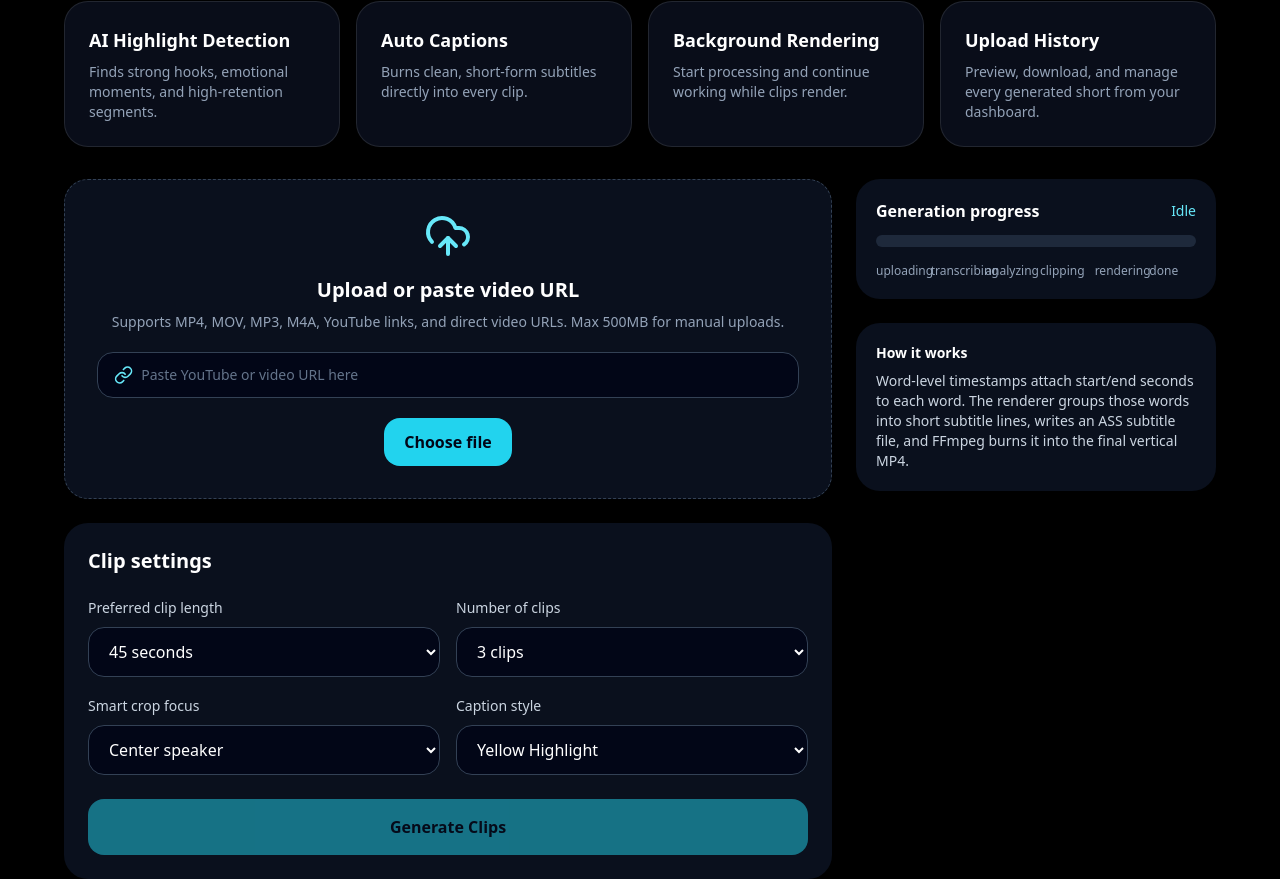
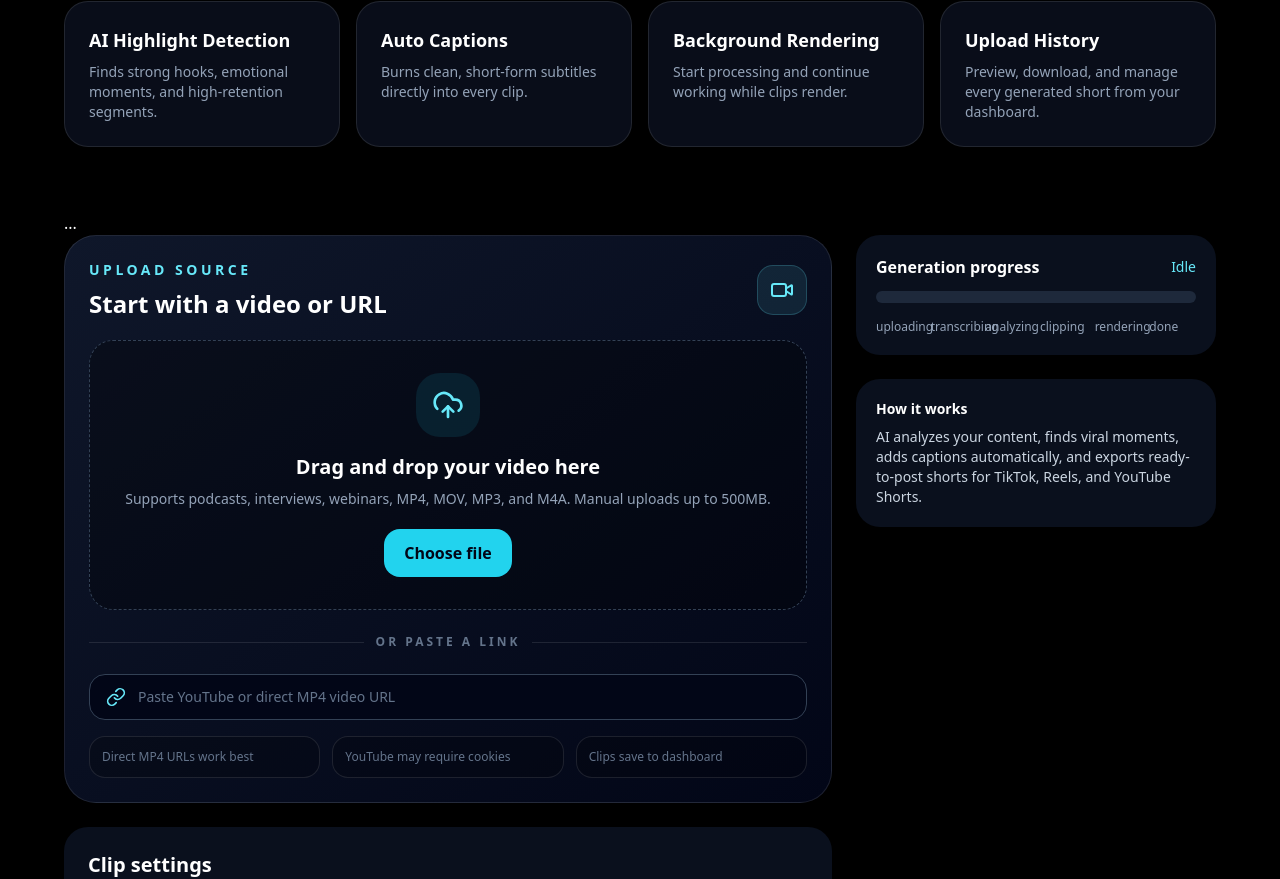
Before and after one commit to balasaijuttuga04/my-ai-podcast-clipper, a Next.js app: page / in a window 1280 px wide. Shown: the part 649-1528 px from the top of the page. Built offline with nearby package versions, Linux system fonts and the light colour scheme.

Commit message:
add trusted creators section

```diff
--- a/app/page.tsx
+++ b/app/page.tsx
@@ -356,6 +356,9 @@ export default function HomePage() {
             </div>
           ))}
         </section>
+        <section className="mt-16">
+          ...
+          </section>
 
         <div id="upload-section" className="grid gap-6 lg:grid-cols-[1fr_360px]">
           <div className="space-y-6">
@@ -465,10 +468,10 @@ export default function HomePage() {
               <p className="font-semibold text-white">How it works</p>
 
               <p className="mt-2">
-                Word-level timestamps attach start/end seconds to each word. The
-                renderer groups those words into short subtitle lines, writes an
-                ASS subtitle file, and FFmpeg burns it into the final vertical
-                MP4.
+                AI analyzes your content, finds viral moments,
+                adds captions automatically,
+                and exports ready-to-post shorts for TikTok, Reels,
+                and YouTube Shorts.
               </p>
             </div>
           </aside>
--- a/components/Uploader.tsx
+++ b/components/Uploader.tsx
@@ -1,6 +1,6 @@
 "use client";
 
-import { Link, UploadCloud, X } from "lucide-react";
+import { Link, UploadCloud, Video, X } from "lucide-react";
 import { useCallback, useState } from "react";
 
 type Props = {
@@ -60,6 +60,22 @@ export default function Uploader({
   };
 
   return (
+    <div className="rounded-[2rem] border border-white/10 bg-gradient-to-br from-slate-900 to-slate-950 p-6 shadow-2xl">
+      <div className="mb-5 flex items-center justify-between gap-4">
+        <div>
+          <p className="text-sm font-semibold uppercase tracking-[0.25em] text-cyan-300">
+            Upload Source
+          </p>
+          <h2 className="mt-2 text-2xl font-bold text-white">
+            Start with a video or URL
+          </h2>
+        </div>
+
+        <div className="hidden rounded-2xl border border-cyan-300/20 bg-cyan-300/10 p-3 text-cyan-300 sm:block">
+          <Video className="h-6 w-6" />
+        </div>
+      </div>
+
       <div
         onDragOver={(e) => {
           e.preventDefault();
@@ -74,35 +90,24 @@ export default function Uploader({
         className={`rounded-3xl border border-dashed p-8 text-center transition ${
           dragging
             ? "border-cyan-300 bg-cyan-300/10"
-          : "border-slate-700 bg-slate-900/70"
+            : "border-slate-700 bg-black/30 hover:border-slate-500"
         }`}
       >
-      <UploadCloud className="mx-auto mb-4 h-12 w-12 text-cyan-300" />
+        <div className="mx-auto mb-4 flex h-16 w-16 items-center justify-center rounded-3xl bg-cyan-400/10 text-cyan-300">
+          <UploadCloud className="h-8 w-8" />
+        </div>
 
-      <h2 className="text-xl font-semibold">Upload or paste video URL</h2>
+        <h3 className="text-xl font-semibold text-white">
+          Drag and drop your video here
+        </h3>
 
         <p className="mt-2 text-sm text-slate-400">
-        Supports MP4, MOV, MP3, M4A, YouTube links, and direct video URLs. Max {MAX_UPLOAD_MB}MB for manual uploads.
+          Supports podcasts, interviews, webinars, MP4, MOV, MP3, and M4A. Manual uploads up to{" "}
+          {MAX_UPLOAD_MB}MB.
         </p>
 
-      <div className="mt-5">
-        <div className="flex items-center gap-2 rounded-2xl border border-slate-700 bg-slate-950 px-4 py-3">
-          <Link className="h-5 w-5 text-cyan-300" />
-          <input
-            value={videoUrl}
-            onChange={(e) => {
-              setFile(null);
-              setVideoUrl(e.target.value);
-              setError("");
-            }}
-            placeholder="Paste YouTube or video URL here"
-            className="w-full bg-transparent text-sm outline-none placeholder:text-slate-500"
-          />
-        </div>
-      </div>
-
         {!file ? (
-        <label className="mt-5 inline-block cursor-pointer rounded-2xl bg-cyan-400 px-5 py-3 font-semibold text-slate-950 hover:bg-cyan-300">
+          <label className="mt-5 inline-flex cursor-pointer items-center justify-center rounded-2xl bg-cyan-400 px-5 py-3 font-bold text-slate-950 transition hover:bg-cyan-300">
             Choose file
             <input
               type="file"
@@ -112,31 +117,71 @@ export default function Uploader({
             />
           </label>
         ) : (
-        <div className="mt-5 flex items-center justify-between gap-4 rounded-2xl bg-slate-950 p-4 text-left">
-          <div>
-            <p className="font-semibold">{file.name}</p>
+          <div className="mt-5 flex items-center justify-between gap-4 rounded-2xl border border-white/10 bg-slate-950 p-4 text-left">
+            <div className="min-w-0">
+              <p className="truncate font-semibold text-white">{file.name}</p>
               <p className="text-sm text-slate-400">
-              {(file.size / 1024 / 1024).toFixed(2)} MB
+                {(file.size / 1024 / 1024).toFixed(2)} MB selected
               </p>
             </div>
 
             <button
               onClick={() => setFile(null)}
-            className="rounded-full bg-slate-800 p-2 hover:bg-slate-700"
+              className="rounded-full bg-slate-800 p-2 text-slate-300 transition hover:bg-slate-700 hover:text-white"
               aria-label="Remove file"
             >
               <X className="h-5 w-5" />
             </button>
           </div>
         )}
+      </div>
+
+      <div className="my-6 flex items-center gap-3">
+        <div className="h-px flex-1 bg-white/10" />
+        <span className="text-xs font-semibold uppercase tracking-[0.25em] text-slate-500">
+          or paste a link
+        </span>
+        <div className="h-px flex-1 bg-white/10" />
+      </div>
+
+      <div className="flex items-center gap-3 rounded-2xl border border-slate-700 bg-slate-950 px-4 py-3 transition focus-within:border-cyan-300">
+        <Link className="h-5 w-5 shrink-0 text-cyan-300" />
+
+        <input
+          value={videoUrl}
+          onChange={(e) => {
+            setFile(null);
+            setVideoUrl(e.target.value);
+            setError("");
+          }}
+          placeholder="Paste YouTube or direct MP4 video URL"
+          className="w-full bg-transparent text-sm text-white outline-none placeholder:text-slate-500"
+        />
+      </div>
+
+      <div className="mt-4 grid gap-3 text-xs text-slate-500 sm:grid-cols-3">
+        <div className="rounded-2xl border border-white/10 bg-black/20 p-3">
+          Direct MP4 URLs work best
+        </div>
+        <div className="rounded-2xl border border-white/10 bg-black/20 p-3">
+          YouTube may require cookies
+        </div>
+        <div className="rounded-2xl border border-white/10 bg-black/20 p-3">
+          Clips save to dashboard
+        </div>
+      </div>
 
       {videoUrl && !file && (
-        <p className="mt-4 text-sm text-cyan-200">
+        <p className="mt-4 rounded-2xl border border-cyan-300/20 bg-cyan-300/10 p-3 text-sm text-cyan-100">
           URL ready. Click Generate Clips to download and process it.
         </p>
       )}
 
-      {error && <p className="mt-4 text-sm text-red-300">{error}</p>}
+      {error && (
+        <p className="mt-4 rounded-2xl border border-red-500/30 bg-red-500/10 p-3 text-sm text-red-200">
+          {error}
+        </p>
+      )}
     </div>
   );
 }
```
Lines whose indentation alone changed are shown as unchanged.
